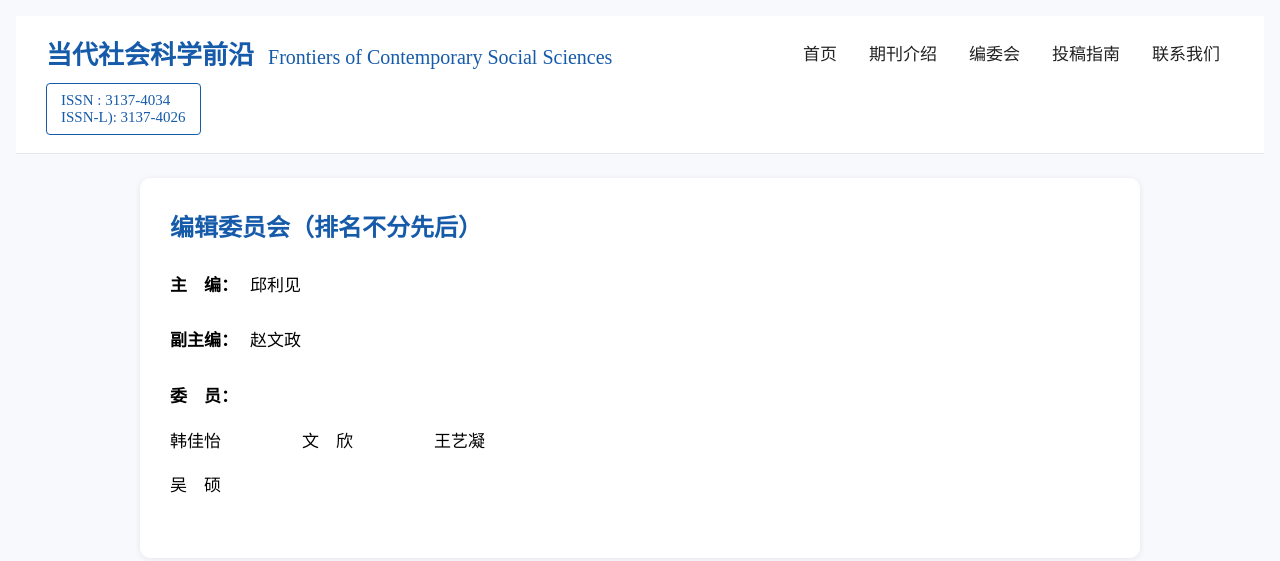
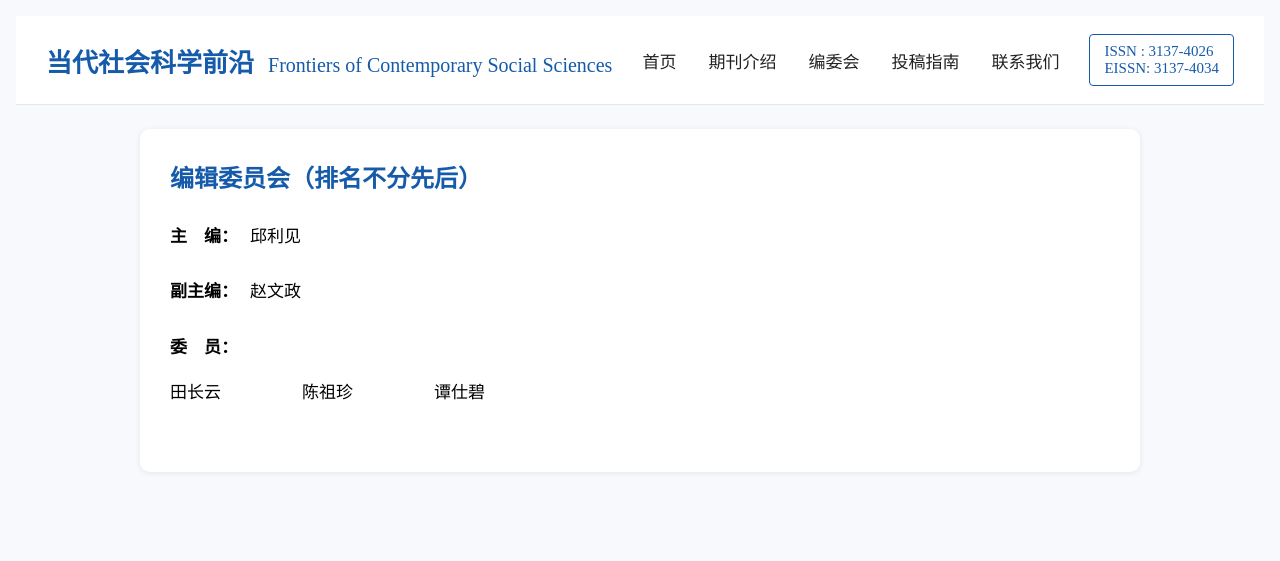
Before and after one commit to Frontiers1922/Frontiers-of-Contemporary-Social-Sciences, a plain HTML site: page board.html in a window 1280 px wide. Drawn offline with Linux system fonts and the light colour scheme.

Commit message:
Fix ISSN and EISSN details in board.html
Updated ISSN and EISSN numbers in the header.

```diff
--- a/board.html
+++ b/board.html
@@ -95,8 +95,8 @@
             <a href="contact.html">联系我们</a>
         </nav>
         <div class="issn-box">
-            ISSN : 3137-4034<br>
-            ISSN-L): 3137-4026
+            ISSN : 3137-4026<br>
+            EISSN: 3137-4034
         </div>
     </header>
     <div class="main-card">
@@ -111,10 +111,10 @@
         <div class="editor-block">
             <span class="label">委　员：</span>
             <div class="member-grid">
-                <span>韩佳怡</span>
-                <span>文　欣</span>
-                <span>王艺凝</span>
-                <span>吴　硕</span>
+                <span>田长云</span>
+                <span>陈祖珍</span>
+                <span>谭仕碧</span>
+                <span></span>
                 <span></span>
                 <span></span>
                 <span></span>
```
